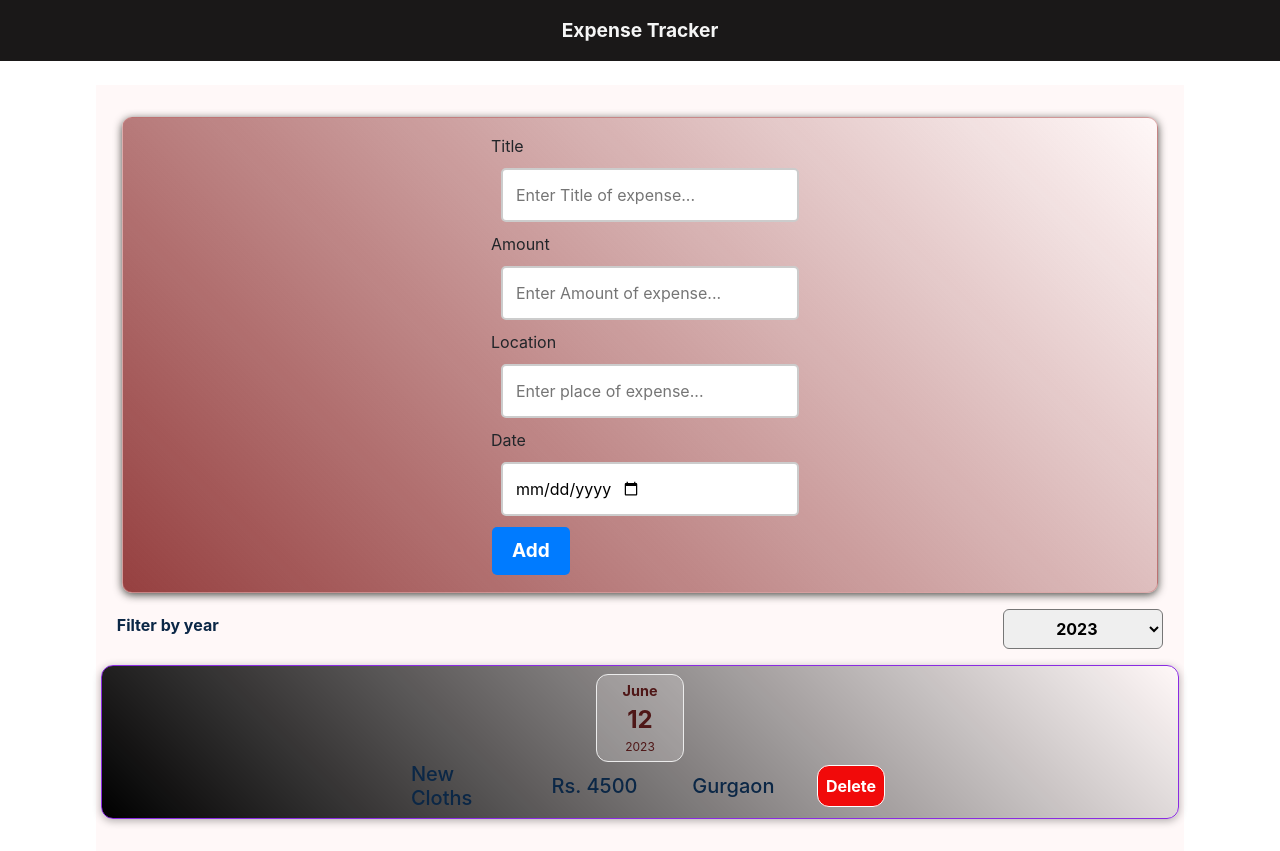
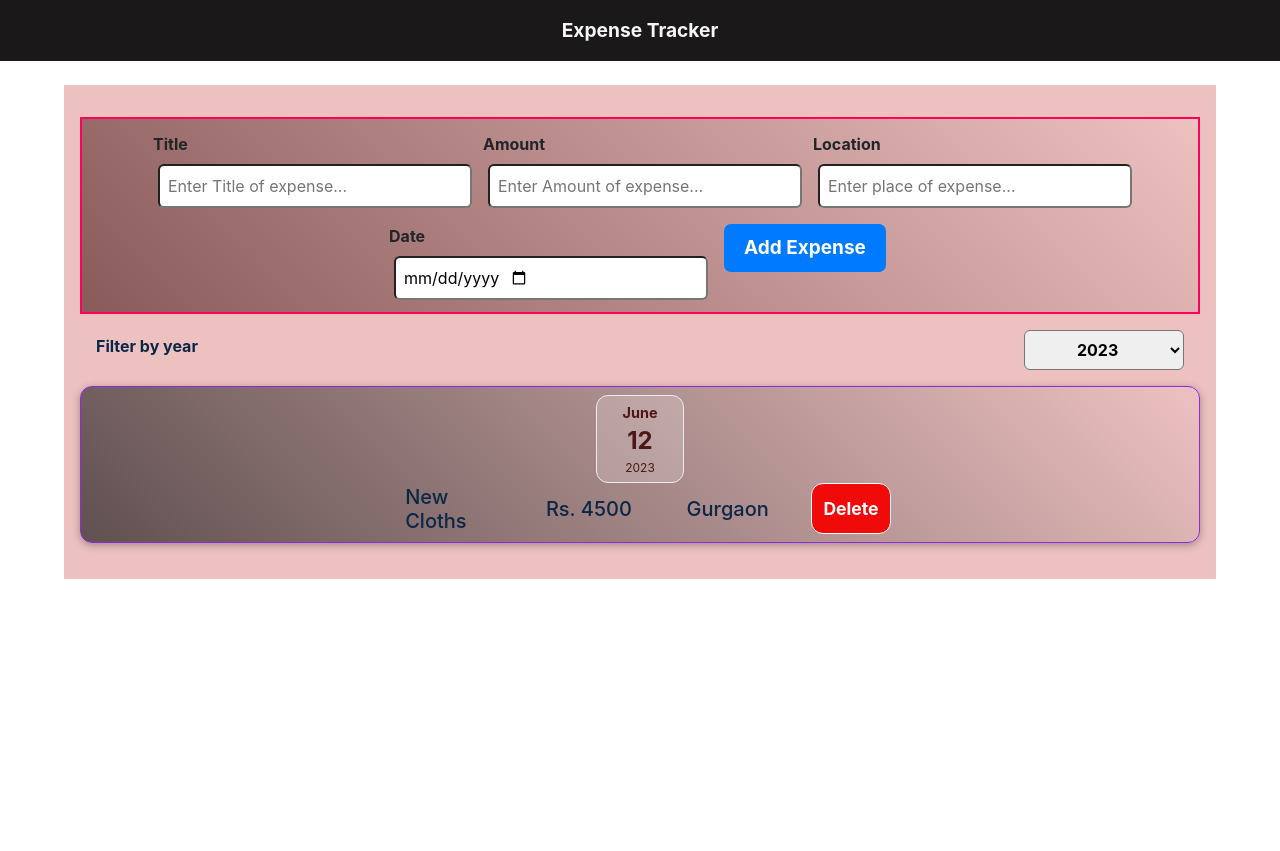
Before and after one commit to Atul9180/React_Expense_Tracker, a React (Create React App) app in the folder expense_tracker/: page / in a window 1280 px wide. After the commit the page ends 800 px from the top, so only its background shows below. Built offline with nearby package versions, Linux system fonts and the light colour scheme; the HTML template or start-up script is replaced by a standard one.

Commit message:
conditional rendering

```diff
--- a/expense_tracker/src/components/Expenses/ExpenseItem.css
+++ b/expense_tracker/src/components/Expenses/ExpenseItem.css
@@ -3,8 +3,7 @@
   justify-content: space-between;
   align-items: center;
   padding: 0.5rem;
-  /* margin: 1rem 3rem -0.7rem;
-  background-color: #8c8a8a9d; */
+  margin-bottom: 4px;
 }
 
 .expense-item__description {
@@ -25,11 +24,11 @@
 }
 
 .expense-btn {
-  font-size: 1rem;
+  font-size: 1.1rem;
   font-weight: bold;
   color: white;
   border: 1px solid white;
-  padding: 0.5rem;
+  padding: 0.7rem;
   border-radius: 12px;
   cursor: pointer;
 }
--- a/expense_tracker/src/components/Expenses/Expenses.css
+++ b/expense_tracker/src/components/Expenses/Expenses.css
@@ -1,16 +1,16 @@
 .expenses {
-  padding: 2rem 0.3rem;
-  background-color: rgb(255 248 248);
+  padding: 2rem 1rem;
+  background-color: rgb(229 158 158 / 64%);
   margin: auto;
   width: auto;
-  max-width: 85%;
-  height: 100%;
+  max-width: 90%;
+  height: -webkit-fill-available;
 }
 .NoExpenseFound {
   display: flex;
   justify-content: center;
   font-family: cursive;
-  font-size: larger;
+  font-size: xx-large;
   margin-top: 3rem;
   color: crimson;
 }
--- a/expense_tracker/src/components/NewExpense/ExpenseForm.css
+++ b/expense_tracker/src/components/NewExpense/ExpenseForm.css
@@ -1,40 +1,39 @@
-.expenseForm {
-  border: 0.1rem solid #cd8989ad;
-  box-shadow: 0 2px 8px rgb(19 22 15 / 77%);
-  background: linear-gradient(45deg, #964040, #a1929200);
-  border-radius: 10px;
-  padding: 1rem;
-  display: flex;
-  flex-direction: column;
-  align-items: center;
-  justify-content: center;
-  margin: 0 1.3rem;
-  min-width: fit-content;
-}
-
-.input-group {
-  margin: 10px;
-}
-
-input[type="text"],
-input[type="number"],
-input[type="date"] {
-  padding: 13px;
-  border: 2px solid #ccc;
-  border-radius: 5px;
-  font-size: 16px;
-}
-
-button {
+.new-expense__actions button {
   background-color: #007bff;
   color: #fff;
   padding: 10px 20px;
   border: none;
-  border-radius: 5px;
+  border-radius: 7px;
   cursor: pointer;
   font-size: 19px;
   font-weight: bolder;
-  margin: 1px;
+}
+
+.new-expense__controls {
+  border: 2px solid #ff005a;
+  display: flex;
+  flex-wrap: wrap;
+  justify-content: center;
+  flex-direction: row;
+  grid-gap: 1rem;
+  /* margin-bottom: 2rem; */
+  text-align: left;
+  padding: 0.8rem;
+  background: linear-gradient(45deg, #5e2f2fb3, transparent);
+}
+
+.new-expense__control label {
+  font-weight: bold;
+  margin-bottom: 0.5rem;
+  display: block;
+}
+
+.new-expense__control input {
+  font: inherit;
+  padding: 0.5rem;
+  border-radius: 6px;
+  min-width: 19rem;
+  max-width: 100%;
 }
 
 .error {
@@ -42,7 +41,7 @@ button {
   margin-top: 10px;
 }
 
-/* @media (min-width: 501px) {
+@media (min-width: 501px) {
   .input-group {
     display: flex;
     align-items: center;
@@ -50,32 +49,9 @@ button {
 
   input[type="text"],
   input[type="date"],
+  input[type="number"],
   button {
     flex: 1;
     margin: 0 5px;
   }
-} */
-
-/*
-.new-expense__controls {
-  display: flex;
-  flex-wrap: wrap;
-  gap: 1rem;
-  margin-bottom: 1rem;
-  text-align: left;
 }
-
-
-
-.new-expense__control input {
-  font: inherit;
-  padding: 0.5rem;
-  border-radius: 6px;
-  border: 1px solid #ccc;
-  width: 20rem;
-  max-width: 100%;
-}
-
-.new-expense__actions {
-  text-align: right;
-} */
--- a/expense_tracker/src/components/NewExpense/ExpenseForm.js
+++ b/expense_tracker/src/components/NewExpense/ExpenseForm.js
@@ -47,8 +47,9 @@ const ExpenseForm = (props) => {
   };
 
   return (
-    <div className="expenseForm">
     <form onSubmit={handleSubmit}>
+      <div className="new-expense__controls">
+        <div className="new-expense__control">
           <label>Title</label>
           <input
             type="text"
@@ -59,6 +60,9 @@ const ExpenseForm = (props) => {
             required
             className="input-group"
           />
+        </div>
+
+        <div className="new-expense__control">
           <label>Amount</label>
           <input
             type="number"
@@ -70,6 +74,9 @@ const ExpenseForm = (props) => {
             required
             className="input-group"
           />
+        </div>
+
+        <div className="new-expense__control">
           <label>Location</label>
           <input
             type="text"
@@ -80,6 +87,9 @@ const ExpenseForm = (props) => {
             required
             className="input-group"
           />
+        </div>
+
+        <div className="new-expense__control">
           <label>Date</label>
           <input
             type="date"
@@ -90,11 +100,14 @@ const ExpenseForm = (props) => {
             required
             className="input-group"
           />
+        </div>
 
-        <button type="submit">Add</button>
+        <div className="new-expense__actions">
+          <button type="submit">Add Expense</button>
           {error && <p className="error">{error}</p>}
+        </div>
+      </div>
     </form>
-    </div>
   );
 };
 
--- a/expense_tracker/src/components/UI_components/Card.css
+++ b/expense_tracker/src/components/UI_components/Card.css
@@ -2,5 +2,5 @@
   box-shadow: 0 2px 8px rgba(0, 0, 0, 0.315);
   border-radius: 12px;
   border: 0.5px solid blueviolet;
-  background: linear-gradient(45deg, black, transparent);
+  background: linear-gradient(45deg, #1b1919ab, transparent);
 }
```
Lines whose indentation alone changed are shown as unchanged.
